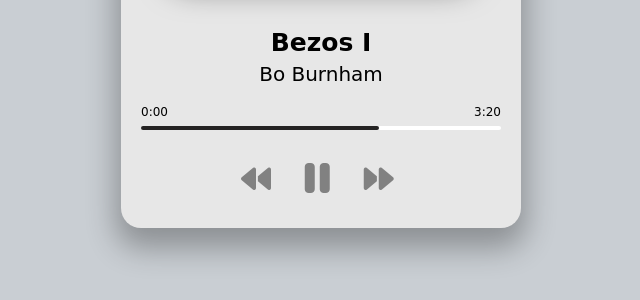
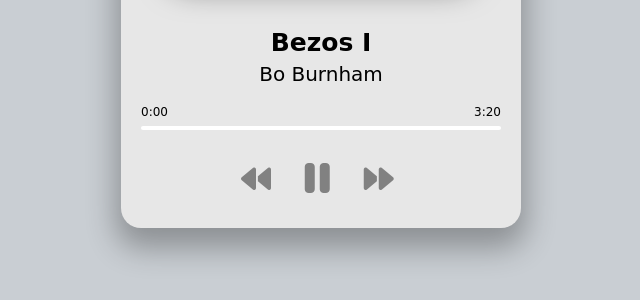
Before and after one commit to FatimaSultana1/music-player, a plain HTML site: page index.html in a window 1280 px wide. Both pictures are taken after a click on the icon 575 px from the left and 601 px from the top of the page. Shown: the part 422-722 px from the top of the page, without its empty margins (319-959 px from the left). Drawn offline with Linux system fonts and the light colour scheme; a web font is replaced by a local one.

Commit message:
Progress Bar

```diff
--- a/index.html
+++ b/index.html
@@ -15,7 +15,7 @@
 <body>
     <div class="player-container">
         <div class="img-container">
-            <img src="img/jacinto-1.jpg" alt="image">
+            <img src="img/mylist-1.jpg" alt="image">
         </div>
         <h2 id="title">Who Says</h2>
         <h3 id="artist">Selena Gomez</h3>
--- a/script.js
+++ b/script.js
@@ -2,6 +2,8 @@
 const title = document.getElementById('title');
 const artist = document.getElementById('artist')
 const music = document.querySelector('audio');
+const progressContainer=document.getElementById('progress-container');
+const progress=document.getElementById('progress');
 const prevBtn = document.getElementById('prev');
 const playBtn = document.getElementById('play');
 const nextBtn = document.getElementById('next');
@@ -74,8 +76,20 @@
     loadSong(songs[songIndex]);
     playSong();
 }
+
+//Progress Bar
+function progressBar(e){
+    if(isPlaying){
+        const { duration , currentTime }=e.srcElement;
+        //update progress bar
+        const progressPercent=(currentTime/duration)*100;
+        progress.style.width = `${progressPercent}%`;
+    }
+}
+
 //On Load select first song
 loadSong(songs[songIndex]);
 
 prevBtn.addEventListener('click',prevSong);
 nextBtn.addEventListener('click',nextSong);
+music.addEventListener('timeupdate',progressBar);
--- a/style.css
+++ b/style.css
@@ -68,7 +68,7 @@
   border-radius: 5px;
   height: 100%;
   /* change this to show progress */
-  width: 66%;
+  width: 0%;
   transition: width 0.1s linear;
 }
 
```
